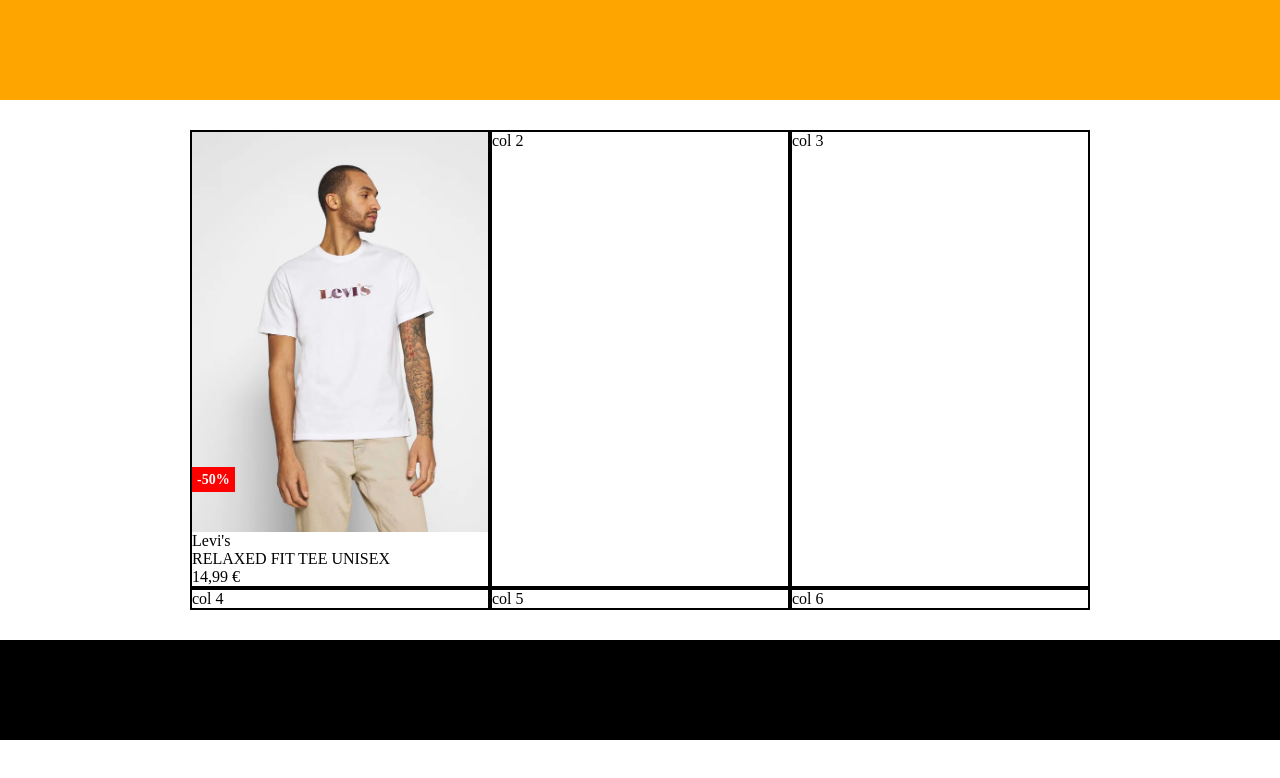
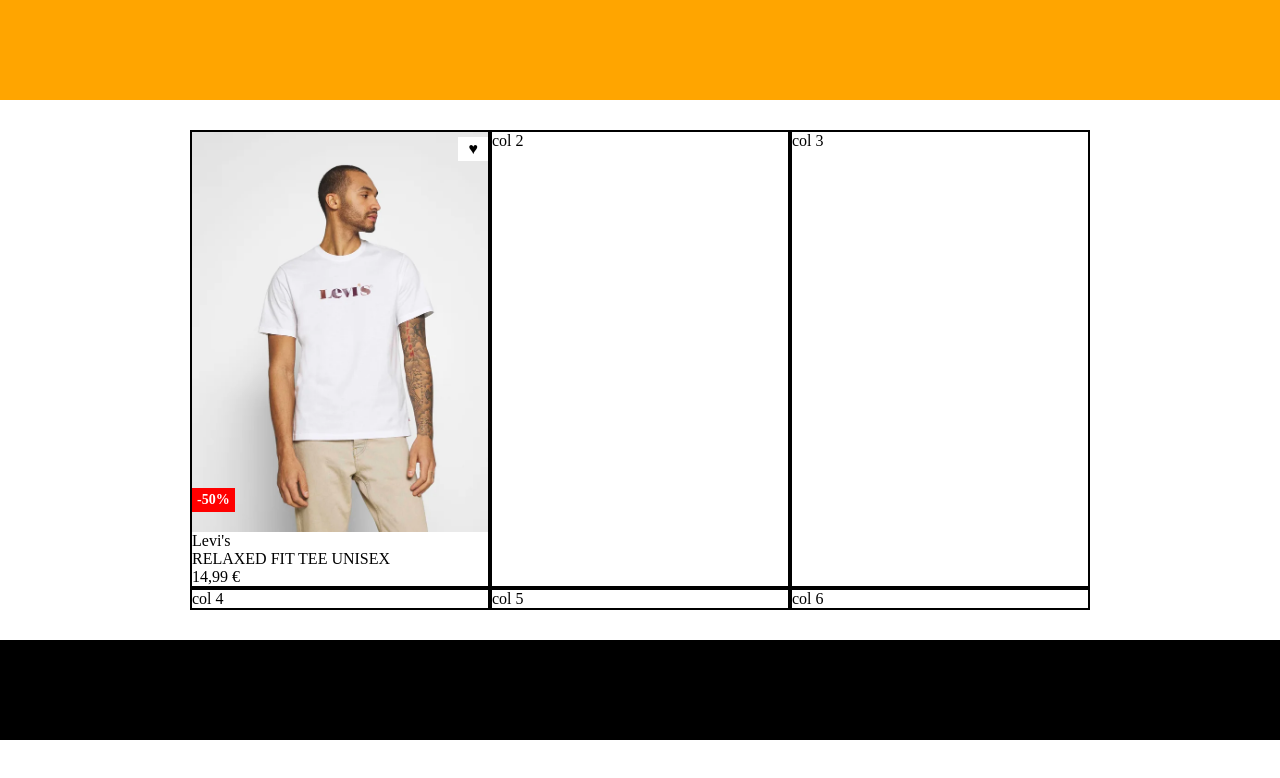
Before and after one commit to FedeAle1525/html-css-boolando, a plain HTML site: page index.html in a window 1280 px wide. Drawn offline with Linux system fonts and the light colour scheme.

Commit message:
FEAT position element (label heart)

```diff
--- a/css/style.css
+++ b/css/style.css
@@ -31,7 +31,17 @@
     font-size: 14px;
     font-weight: bold;
     padding: 0 5px;
-    line-height: 25px;
+    /* line-height: 25px; */
+    line-height: 1.5rem;
+}
+
+/* Regola generale per etichetta con cuore */
+.heart{
+    background-color: white;
+    width: max-content;
+    padding: 0 10px;
+    /* line-height: 25px; */
+    line-height: 1.5rem;
 }
 
 /* DEBUG */
@@ -73,7 +83,13 @@
 .discount.position{
     position: absolute;
     left: 0;
-    bottom: 10%;
+    bottom: 5%;
+}
+
+.heart.position{
+    position: absolute;
+    right: 0;
+    top: 5px;
 }
 
 /* FOOTER */
--- a/index.html
+++ b/index.html
@@ -19,6 +19,7 @@
                 <div class="col">
                     <div class="card">
                         <div class="card-img img1">
+                            <div class="heart position">&hearts;</div>
                             <div class="discount position">-50%</div>
                         </div>
                         <div class="card-text">
```
